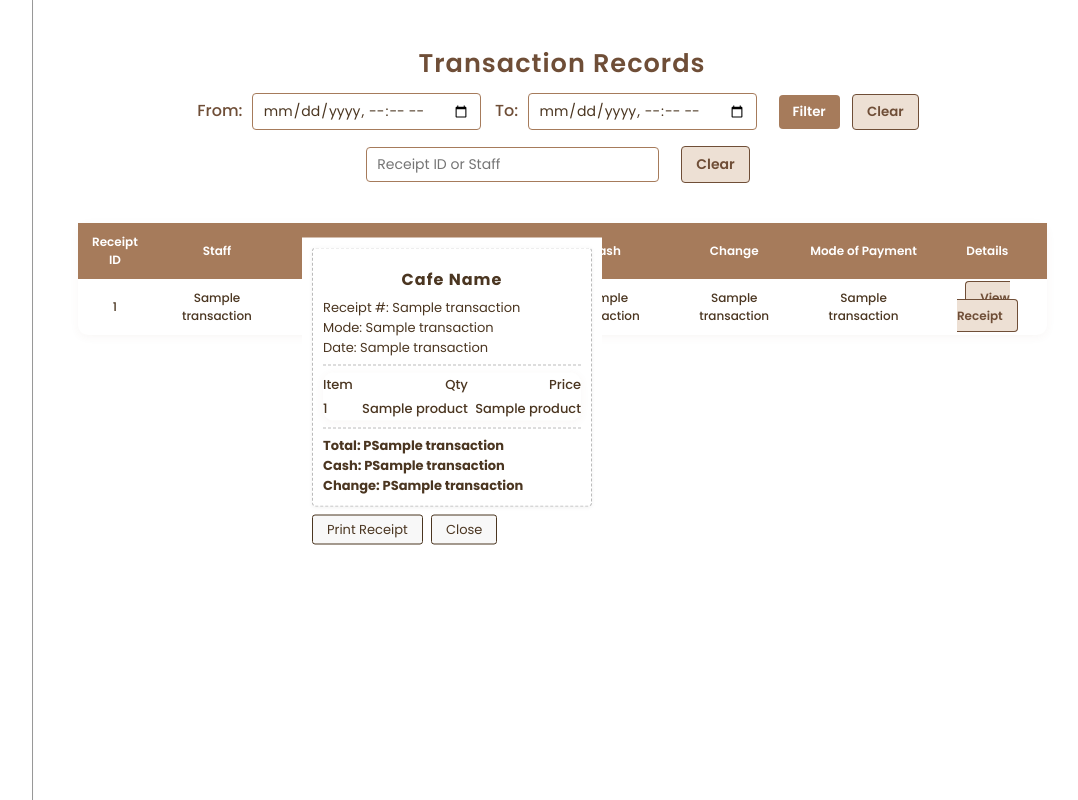
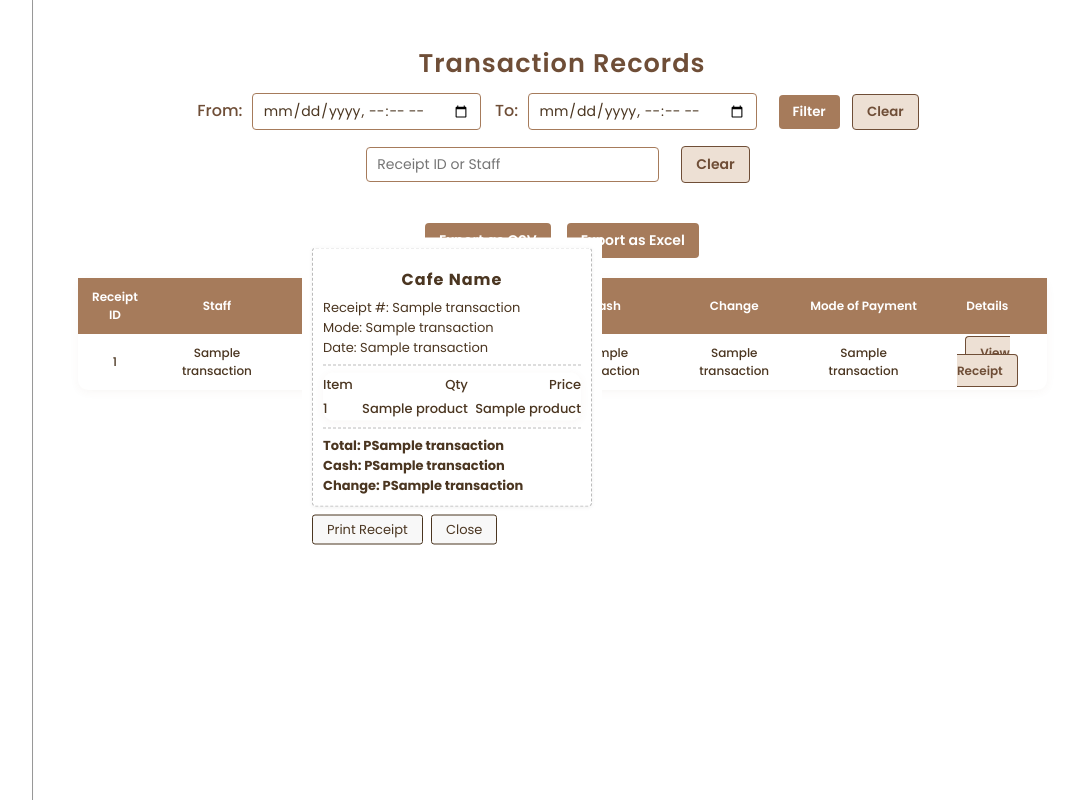
Before and after one commit to xclbr06/kapeCu-2, a Flask app: template templates/transactions.html in a window 1280 px wide. Shown: the whole page, without its empty margins (188-1266 px from the left). Run offline with Flask 3, Linux system fonts and the light colour scheme; data comes from the database, SQL or seed files in the repository; the template is opened without the code that fills it: most values are stand-ins (such as "Sample title", 1, 10 or a date in 2020); data that the repository does not hold is empty.

Commit message:
csv excel

```diff
--- a/static/css/transactions.css
+++ b/static/css/transactions.css
@@ -1,4 +1,3 @@
-
 h2 {
     color: var(--brown-ver2);
     text-align: center;
@@ -80,6 +79,24 @@ h2 {
 #filter-form button[type="button"]:hover, .action-btn:hover {
     background: #d7ccc8;
     color: var(--brown-ver1);
+}
+
+/* Export Button */
+.export-btn {
+    background: var(--brown-light);
+    color: var(--light);
+    border: none;
+    border-radius: 4px;
+    font-weight: 600;
+    cursor: pointer;
+    padding: 7px 14px;
+    margin: 0 8px;
+    transition: background 0.2s;
+    font-size: var(--fs-xxs);
+}
+
+.export-btn:hover {
+    background: var(--brown-ver2);
 }
 
 /* Table */
--- /dev/null
+++ b/static/js/transaction.js
@@ -0,0 +1,102 @@
+document.getElementById('search-query').addEventListener('input', function() {
+        const query = this.value.toLowerCase();
+        const transactions = document.querySelectorAll('.transaction-item');
+
+        transactions.forEach(transaction => {
+            const receiptId = transaction.children[0].textContent.toLowerCase();
+            const staffName = transaction.children[1].textContent.toLowerCase();
+            if (receiptId.includes(query) || staffName.includes(query)) {
+                transaction.style.display = '';
+            } else {
+                transaction.style.display = 'none';
+            }
+        });
+    });
+
+    document.getElementById('clear-date-button').addEventListener('click', function() {
+        document.querySelector('input[name="startdate"]').value = '';
+        document.querySelector('input[name="enddate"]').value = '';
+        document.getElementById('filter-form').submit();
+    });
+
+    document.getElementById('clear-search-button').addEventListener('click', function() {
+        document.getElementById('search-query').value = '';
+        const transactions = document.querySelectorAll('.transaction-item');
+        transactions.forEach(transaction => {
+            transaction.style.display = '';
+        });
+    });
+
+function downloadFile(filename, content, mimeType) {
+    var blob = new Blob([content], { type: mimeType });
+    var link = document.createElement("a");
+    link.href = URL.createObjectURL(blob);
+    link.download = filename;
+    link.click();
+    setTimeout(function() {
+        URL.revokeObjectURL(link.href);
+    }, 100);
+}
+
+function exportTableToCSV(filename) {
+    var table = document.querySelector('table');
+    if (!table) return;
+    var rows = table.querySelectorAll('tbody tr');
+    var csv = [];
+    // Get headers, skip last 1 or 2 columns
+    var headers = table.querySelectorAll('thead th');
+    var headerRow = [];
+    var skip = headers.length - 1; // Default: skip last column (Details)
+    if (headers.length > 7) skip = headers.length - 2; // If admin, skip last 2 columns (Details, Delete)
+    for (var i = 0; i < skip; i++) {
+        headerRow.push('"' + headers[i].innerText.replace(/"/g, '""') + '"');
+    }
+    csv.push(headerRow.join(','));
+    // Get visible rows
+    rows.forEach(function(row) {
+        if (row.style.display === "none") return;
+        var cols = row.querySelectorAll('td');
+        var rowData = [];
+        for (var i = 0; i < skip; i++) {
+            rowData.push('"' + cols[i].innerText.replace(/"/g, '""') + '"');
+        }
+        csv.push(rowData.join(','));
+    });
+    downloadFile(filename, csv.join('\n'), 'text/csv');
+}
+
+function exportTableToExcel(filename) {
+    var table = document.querySelector('table');
+    if (!table) return;
+    var rows = table.querySelectorAll('tbody tr');
+    var headers = table.querySelectorAll('thead th');
+    var skip = headers.length - 1; // Default: skip last column (Details)
+    if (headers.length > 7) skip = headers.length - 2; // If admin, skip last 2 columns (Details, Delete)
+    // Build header row
+    var html = "<table><thead><tr>";
+    for (var i = 0; i < skip; i++) {
+        html += "<th>" + headers[i].innerText + "</th>";
+    }
+    html += "</tr></thead><tbody>";
+    // Build body rows
+    rows.forEach(function(row) {
+        if (row.style.display === "none") return;
+        var cols = row.querySelectorAll('td');
+        html += "<tr>";
+        for (var i = 0; i < skip; i++) {
+            html += "<td>" + cols[i].innerText + "</td>";
+        }
+        html += "</tr>";
+    });
+    html += "</tbody></table>";
+    // Use .xls extension and correct MIME type for best compatibility
+    var uri = 'data:application/vnd.ms-excel,' + encodeURIComponent(html);
+    var link = document.createElement('a');
+    // Force .xls extension for compatibility
+    if (!filename.endsWith('.xls')) filename = filename.replace(/\.xlsx$/i, '.xls');
+    link.href = uri;
+    link.download = filename;
+    document.body.appendChild(link);
+    link.click();
+    document.body.removeChild(link);
+}
--- a/templates/transactions.html
+++ b/templates/transactions.html
@@ -24,6 +24,11 @@
         <button type="button" id="clear-search-button">Clear</button>
     </div>
 </form>
+
+<div style="display: flex; justify-content: center; margin: 20px 0;">
+    <button type="button" class="export-btn" onclick="exportTableToCSV('transactions.csv')">Export as CSV</button>
+    <button type="button" class="export-btn" onclick="exportTableToExcel('transactions.xls')">Export as Excel</button>
+</div>
 
 <table>
     <thead>
@@ -68,34 +73,5 @@
 
 {% include 'receipt.html' %}
 
-<script>
-    document.getElementById('search-query').addEventListener('input', function() {
-        const query = this.value.toLowerCase();
-        const transactions = document.querySelectorAll('.transaction-item');
-
-        transactions.forEach(transaction => {
-            const receiptId = transaction.children[0].textContent.toLowerCase();
-            const staffName = transaction.children[1].textContent.toLowerCase();
-            if (receiptId.includes(query) || staffName.includes(query)) {
-                transaction.style.display = '';
-            } else {
-                transaction.style.display = 'none';
-            }
-        });
-    });
-
-    document.getElementById('clear-date-button').addEventListener('click', function() {
-        document.querySelector('input[name="startdate"]').value = '';
-        document.querySelector('input[name="enddate"]').value = '';
-        document.getElementById('filter-form').submit();
-    });
-
-    document.getElementById('clear-search-button').addEventListener('click', function() {
-        document.getElementById('search-query').value = '';
-        const transactions = document.querySelectorAll('.transaction-item');
-        transactions.forEach(transaction => {
-            transaction.style.display = '';
-        });
-    });
-</script>
+<script src="{{ url_for('static', filename='js/transaction.js') }}"></script>
 {% endblock %}
```
